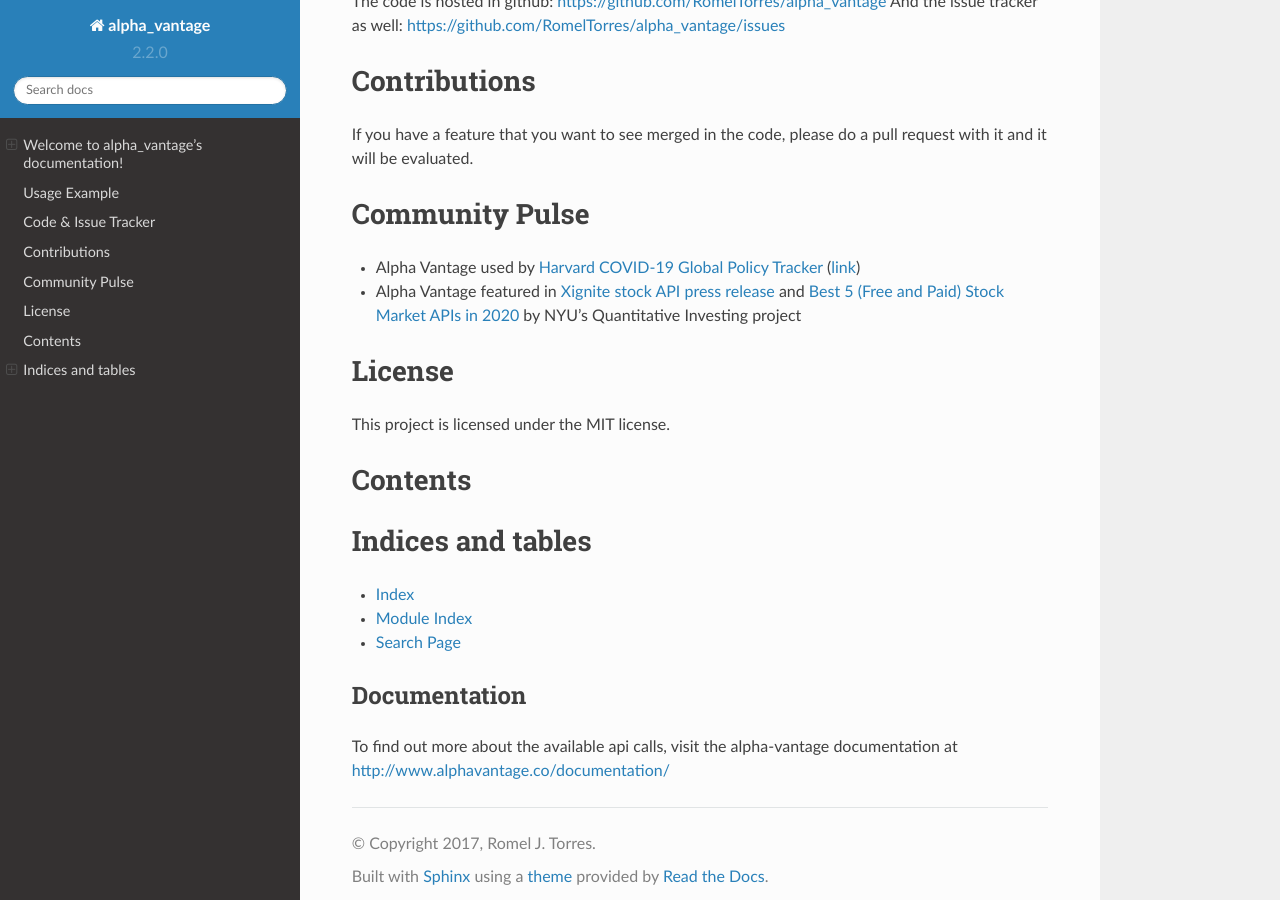
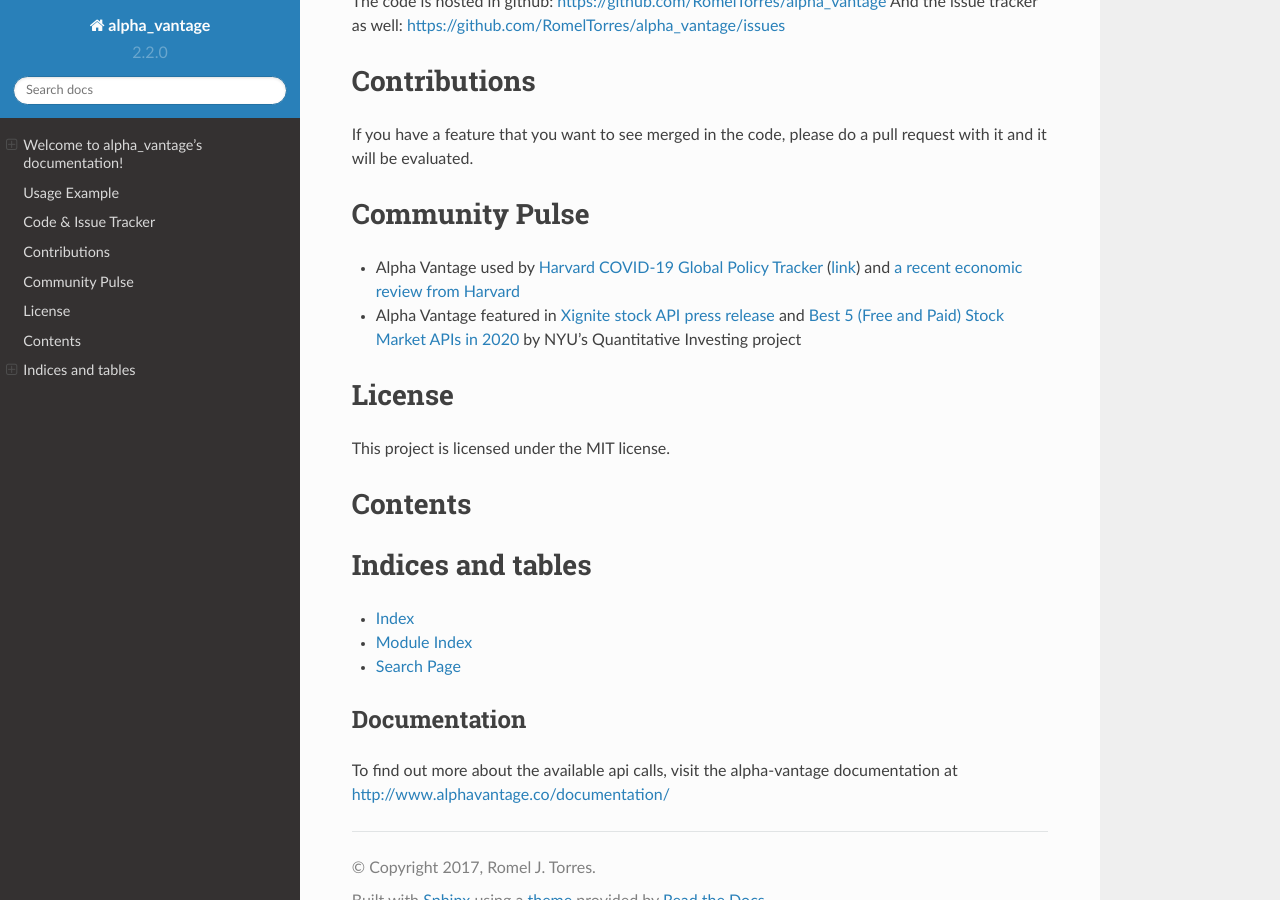
Before and after one commit to RomelTorres/alpha_vantage, a Sphinx documentation site: the page built from docs/index.rst, in a window 1280 px wide and 900 px high, scrolled down 1115 px. Built offline with Sphinx 7.4.7 and the Read the Docs theme 2.0.0, drawn with Linux system fonts in a browser that asks for light colours.

Commit message:
Update index.rst

```diff
--- a/docs/index.rst
+++ b/docs/index.rst
@@ -61,7 +61,7 @@ If you have a feature that you want to see merged in the code, please do a pull
 
 Community Pulse
 ===============
-* Alpha Vantage used by `Harvard COVID-19 Global Policy Tracker <https://projects.iq.harvard.edu/covidpt/global-policy-tracker>`_ (`link <https://www.hbs.edu/covid-19-business-impact/Insights/Economic-and-Financial-Impacts/Global-Policy-Tracker>`_)
+* Alpha Vantage used by `Harvard COVID-19 Global Policy Tracker <https://projects.iq.harvard.edu/covidpt/global-policy-tracker>`_ (`link <https://www.hbs.edu/covid-19-business-impact/Insights/Economic-and-Financial-Impacts/Global-Policy-Tracker>`_) and `a recent economic review from Harvard <http://blogs.harvard.edu/econreview/2020/08/25/why-you-need-a-reliable-stock-market-data-api-in-2020/>`_
 * Alpha Vantage featured in `Xignite stock API press release <https://www.xignite.com/news/best-6-free-and-paid-stock-market-apis/>`_ and `Best 5 (Free and Paid) Stock Market APIs in 2020 <https://wp.nyu.edu/qids/2020/06/23/best-stock-api-2020/>`_ by NYU's Quantitative Investing project
 
 License
```
